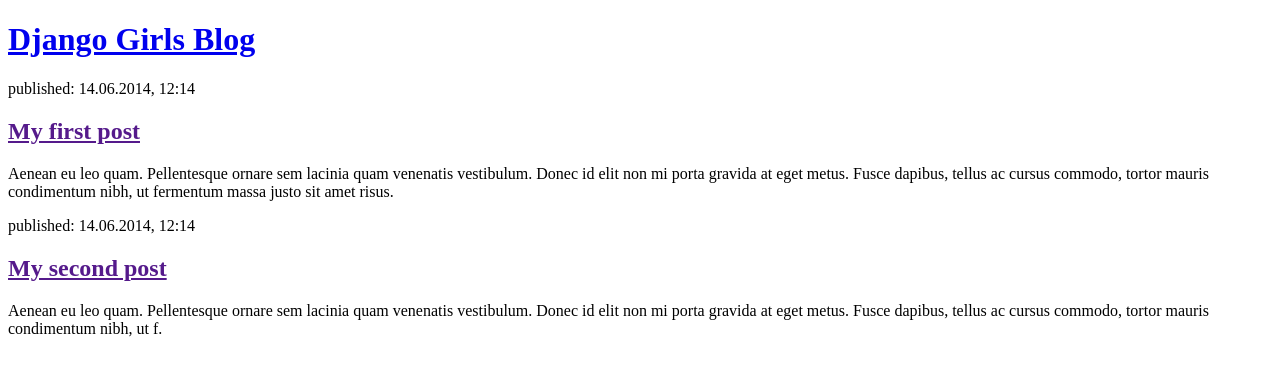
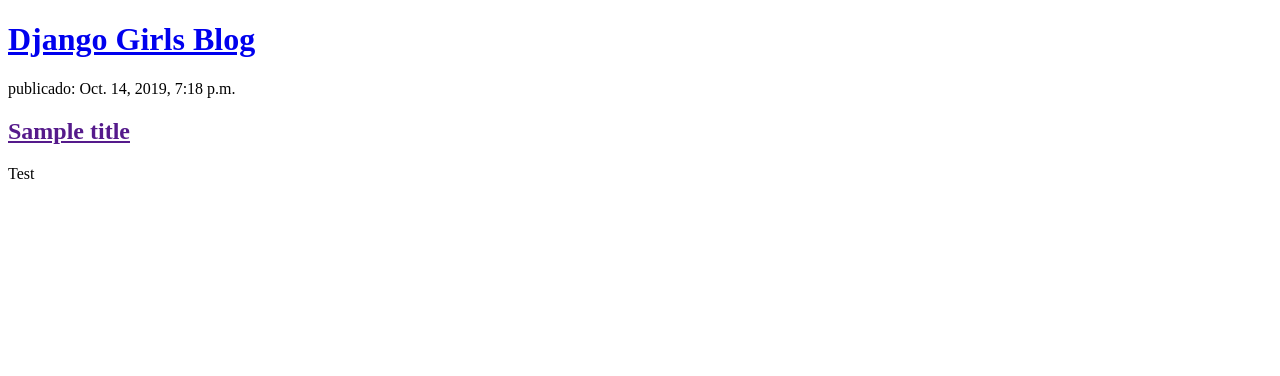
Before and after one commit to redra91/my-first-blog, a Django app: page / in a window 1280 px wide. Shown: the top 376 px of the page. Run offline with Django 3.2, Linux system fonts and the light colour scheme; data comes from the database, SQL or seed files in the repository; both versions use the stored data as it was after the commit.

Commit message:
tercer paso

```diff
--- a/blog/templates/blog/post_list.html
+++ b/blog/templates/blog/post_list.html
@@ -8,19 +8,12 @@
     <h1><a href="/">Django Girls Blog</a></h1>
 </div>
 
-<div>
-    <p>published: 14.06.2014, 12:14</p>
-    <h2><a href="">My first post</a></h2>
-    <p>Aenean eu leo quam. Pellentesque ornare sem lacinia quam venenatis vestibulum. Donec id elit non mi porta gravida
-        at eget metus. Fusce dapibus, tellus ac cursus commodo, tortor mauris condimentum nibh, ut fermentum massa justo
-        sit amet risus.</p>
-</div>
-
-<div>
-    <p>published: 14.06.2014, 12:14</p>
-    <h2><a href="">My second post</a></h2>
-    <p>Aenean eu leo quam. Pellentesque ornare sem lacinia quam venenatis vestibulum. Donec id elit non mi porta gravida
-        at eget metus. Fusce dapibus, tellus ac cursus commodo, tortor mauris condimentum nibh, ut f.</p>
-</div>
+{% for post in posts %}
+    <div>
+        <p> publicado: {{ post.published_date }}</p>
+        <h2><a href="">{{ post.title }}</a></h2>
+        <p>{{ post.text|linebreaksbr }}</p>
+    </div>
+{% endfor %}
 </body>
 </html>
```
Also changed, not shown: db.sqlite3.
